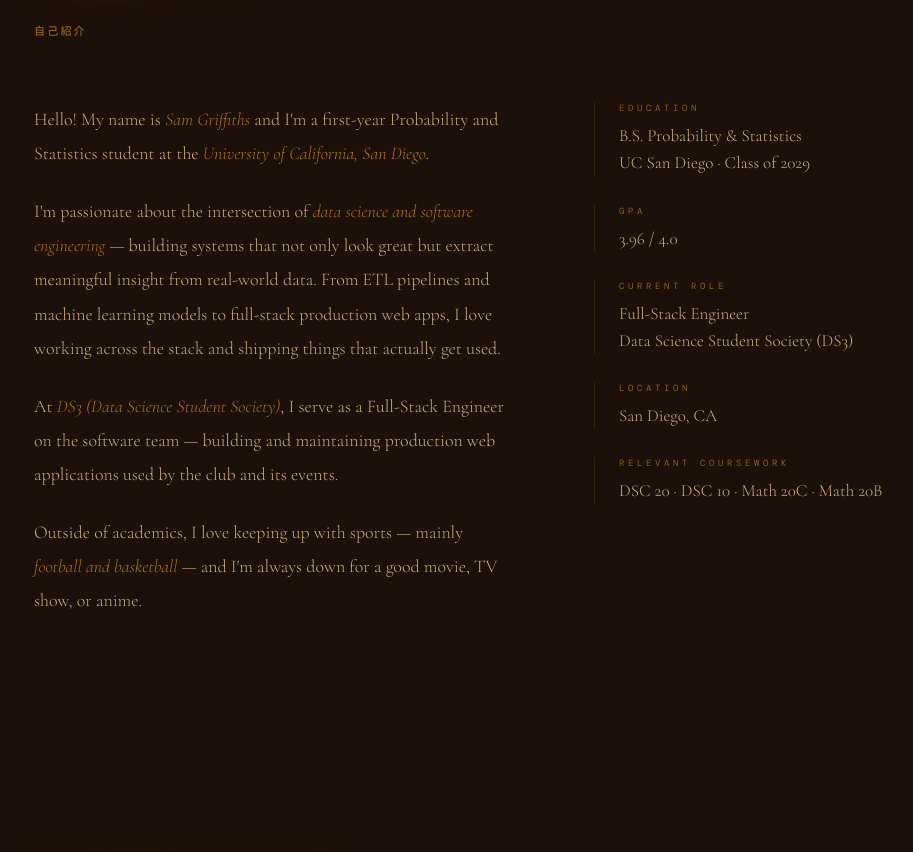
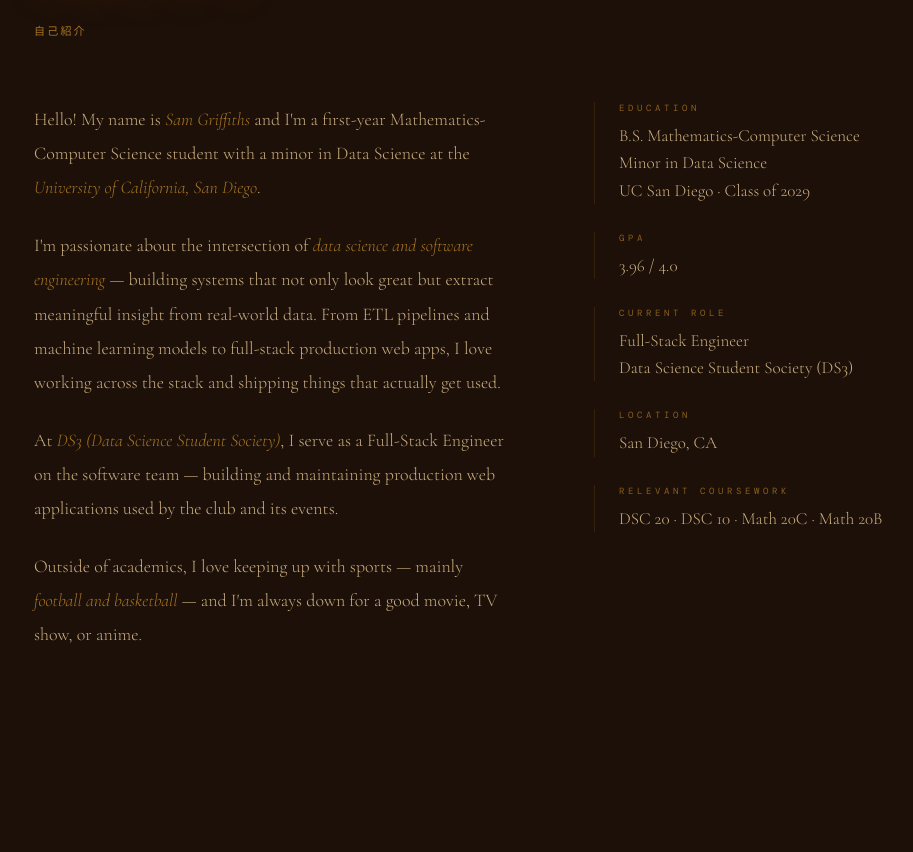
Before and after one commit to SammyG82/sam-griffiths-portfolio, a React (Vite) app: page /#/ in a window 1280 px wide. Shown: the part 2434-3286 px from the top of the page, without its empty margins (86-999 px from the left). Built offline with nearby package versions, Linux system fonts and the light colour scheme.

Commit message:
Update major, minor, and resume link
- Change major from Probability & Statistics to Mathematics-Computer Science
- Add Data Science minor throughout (about page, README)
- Update resume link to new Google Drive URL

```diff
--- a/src/components/ui/AboutContent.tsx
+++ b/src/components/ui/AboutContent.tsx
@@ -3,8 +3,8 @@ export default function AboutContent() {
     <div className="about-grid">
       <div className="about-text reveal">
         <p>
-          Hello! My name is <span>Sam Griffiths</span> and I'm a first-year Probability and Statistics student at
-          the <span>University of California, San Diego</span>.
+          Hello! My name is <span>Sam Griffiths</span> and I'm a first-year Mathematics-Computer Science student
+          with a minor in Data Science at the <span>University of California, San Diego</span>.
         </p>
         <p>
           I'm passionate about the intersection of <span>data science and software engineering</span> — building
@@ -26,7 +26,9 @@ export default function AboutContent() {
         <div className="detail-block">
           <div className="detail-label">Education</div>
           <div className="detail-value">
-            B.S. Probability &amp; Statistics
+            B.S. Mathematics-Computer Science
+            <br />
+            Minor in Data Science
             <br />
             UC San Diego · Class of 2029
           </div>
--- a/src/components/ui/ContactSection.tsx
+++ b/src/components/ui/ContactSection.tsx
@@ -73,7 +73,7 @@ export default function ContactSection({ sectionNum = '04', minimal = false }: C
             <span className="social-label">LinkedIn</span>
             <span className="social-sub">sam-b-griffiths</span>
           </a>
-          <a href="https://drive.google.com/file/d/1m6EuM5xxd3QOALkIBAx6SLjli5yu_KQh/view" target="_blank" rel="noreferrer" className="social-link">
+          <a href="https://drive.google.com/file/d/1pwZ7wRYcrItLzdQV-x2_W1iRP9rbaPsm/view" target="_blank" rel="noreferrer" className="social-link">
             <span className="social-icon">↓</span>
             <span className="social-label">Resume</span>
             <span className="social-sub">View PDF</span>
```
Also changed, not shown: 1 other file (tests, documents, lock files or other folders).
